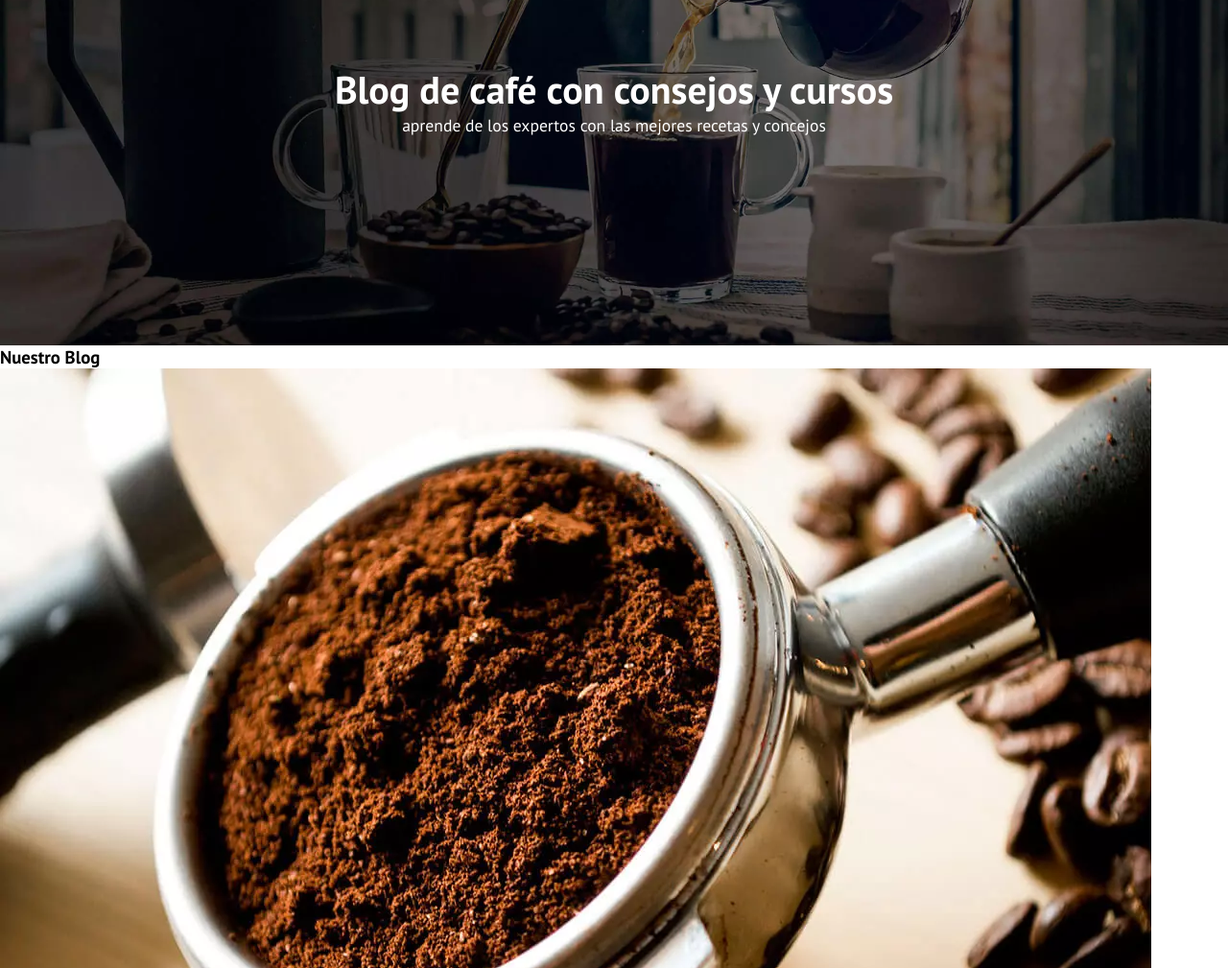
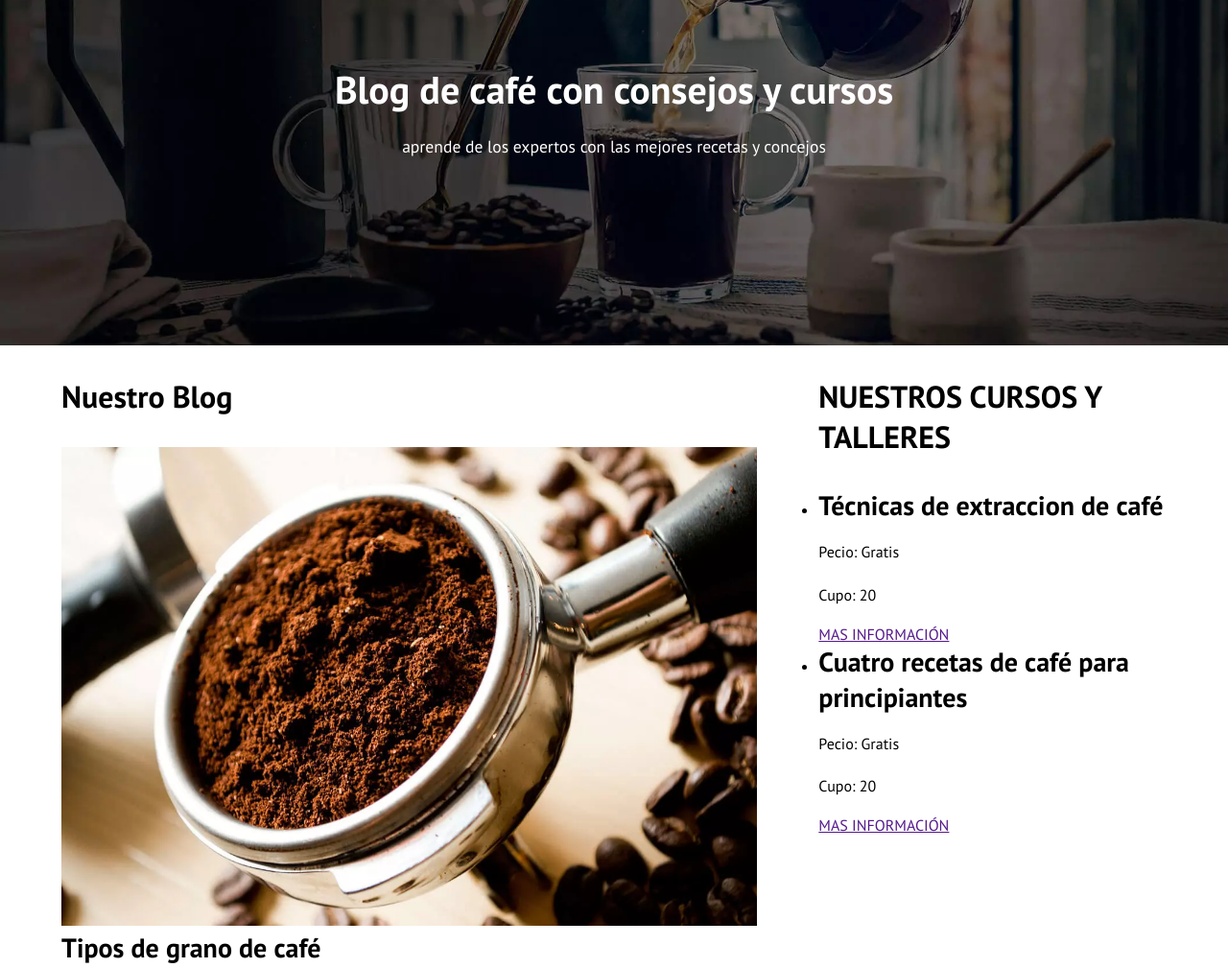
Before and after one commit to ZamirE27/Maquetacion-EJ-2-Cafe, a plain HTML site: page index.html in a window 1280 px wide. Shown: the part 200-1209 px from the top of the page at 96% size. Drawn offline with Linux system fonts and the light colour scheme.

Commit message:
continuamos con el proceso, falta mucho camino aun

```diff
--- a/CSS/style.css
+++ b/CSS/style.css
@@ -65,3 +65,33 @@ padding-right:20rem;
 .sub_tittle p{
     font-size: 1.1rem;
 }
+.content{
+    max-width: 100rem;
+    width: 90%;
+    margin: 0 auto;
+}
+.cards{
+    display: grid;
+    grid-template-columns: 2fr 1fr;
+    column-gap: 4rem;
+}
+h3{
+    font-size: 32px;
+    margin: 32px;
+    margin-inline-start: 0;
+    margin-inline-end: 0;
+}
+img{
+    border-style: none;
+    width: 100%;
+}
+h4{
+    font-size: 28px;
+}
+p{
+    line-height: 1.8;
+    margin: 1em;
+    margin-inline-start: 0;
+    margin-inline-end: 0;
+
+}
--- a/index.html
+++ b/index.html
@@ -30,6 +30,7 @@
 
     <div class="content">
         <main class="cards">
+            <div class="main_cards">
                 <h3>Nuestro Blog</h3>
                 <article class="card_1">
                     <img src="./images/blog1.webp" alt="Coffee image">
@@ -55,7 +56,8 @@
                         <a href="">LEER ENTRADA</a>
                     </div>
                 </article>
-            <aside class="card_4">
+            </div>
+            <aside class="card_aside">
                 <h3>NUESTROS CURSOS Y TALLERES</h3>
                 <ul class="card_courses_4">
                     <li>
```
Lines whose indentation alone changed are shown as unchanged.
